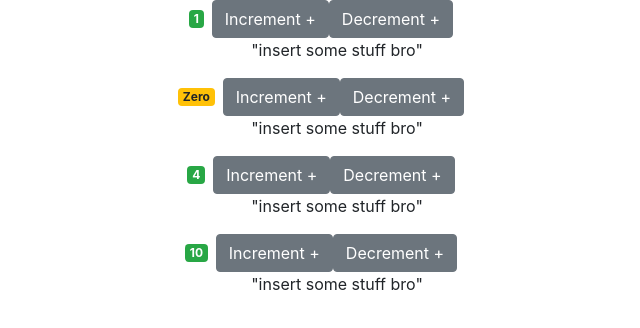
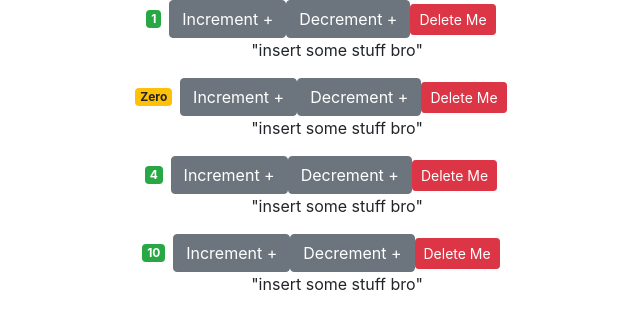
Before and after one commit to jonreactive/to-do-app-three-extended, a React (Create React App) app: page / in a window 1280 px wide. Shown: the top 328 px of the page, without its empty margins (323-963 px from the left). Built offline with nearby package versions, Linux system fonts and the light colour scheme.

Commit message:
adding the delete btn

```diff
--- a/src/components/Counter.jsx
+++ b/src/components/Counter.jsx
@@ -53,7 +53,12 @@ class Counter extends Component {
         </span>
         <Button onClick={this.handleIncrement}>Increment +</Button>
         <Button onClick={this.handleDecrement}>Decrement +</Button>
+        <Button
+        color="danger"
+        size="sm"
+        >Delete Me</Button>
         <ul>{this.renderList()}</ul>
+
 
 
       </div>
--- a/src/components/Counters.jsx
+++ b/src/components/Counters.jsx
@@ -19,7 +19,6 @@ class Counters extends Component {
           <Counter
             key={counter.id}
             value={counter.value}
-            selected={true}
              />)}
       </div>
     )
```
